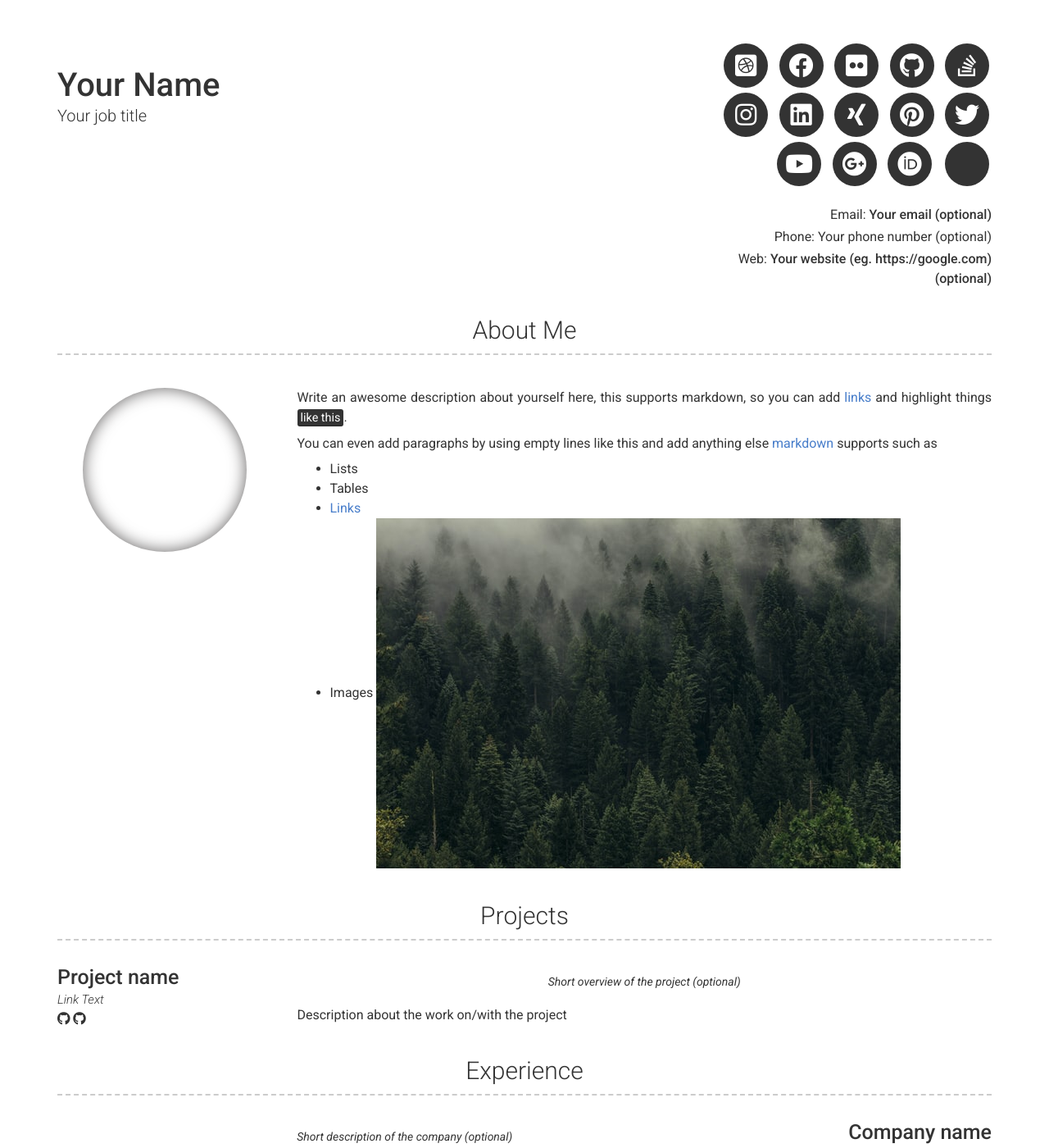
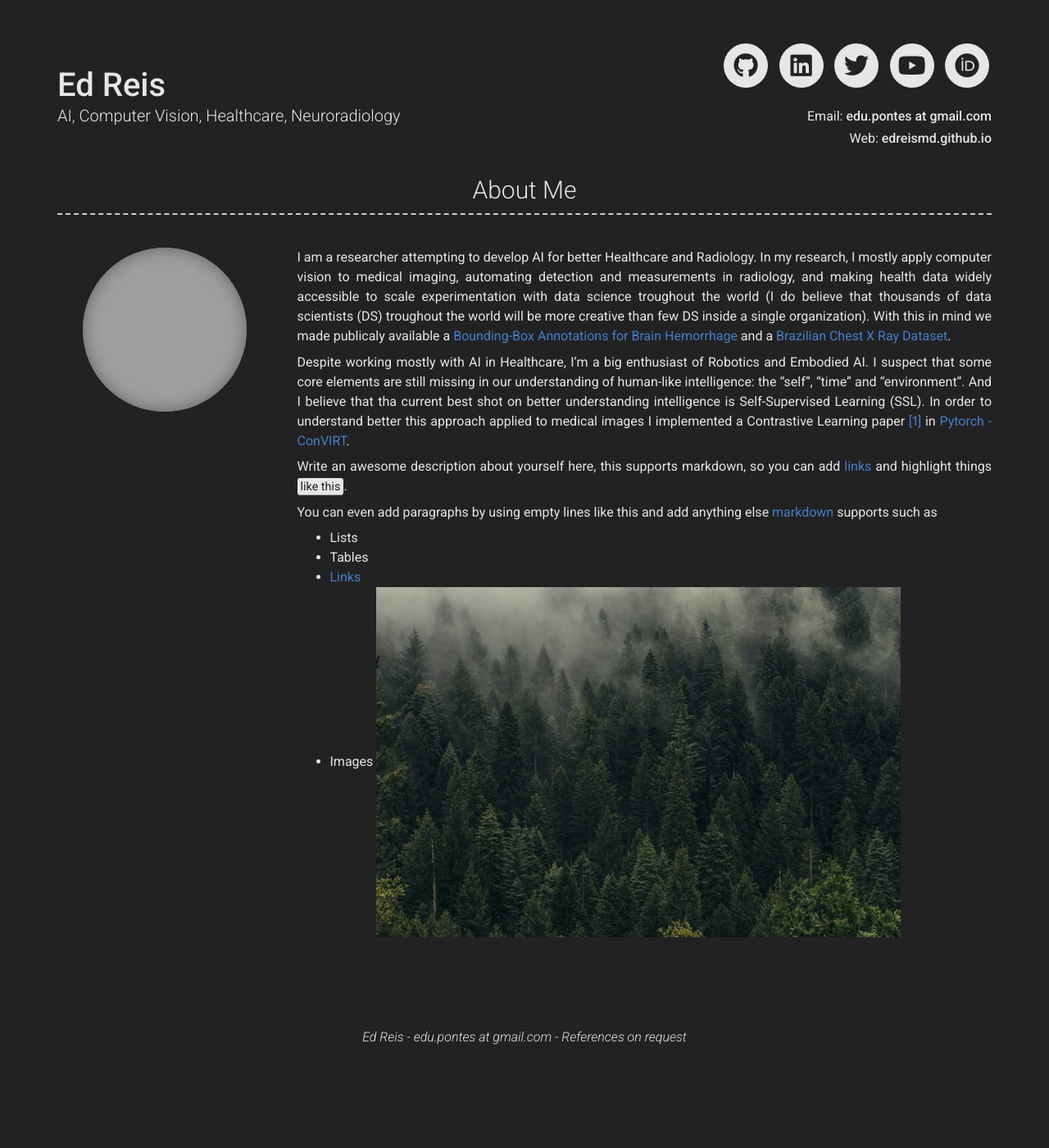
Before and after one commit to edreisMD/edreismd.github.io_old, a Jekyll site: the page built from index.md, in a window 1280 px wide and 1400 px high. Shown: the whole window at 82% size. Built offline with Jekyll 4.4.1, drawn with Linux system fonts in a browser that asks for light colours; nearby versions of some CDN libraries; some of the changed text lies outside the part shown; grey boxes are pictures that could not be loaded.

Commit message:
text new

```diff
--- a/_config.yml
+++ b/_config.yml
@@ -1,43 +1,43 @@
 # Site
-repository: Git repository where your resume will be hosted, only required if you are hosting on GitHub (eg. sproogen/modern-resume-theme)
-# favicon: Directory of your favicon (eg. images/favicon.ico)(optional)
+repository: edreisMD/edreismd.github.io # Git repository where your resume will be hosted, only required if you are hosting on GitHub (eg. sproogen/modern-resume-theme)
+favicon: images/flavicon_robo.svg # Directory of your favicon (eg. images/favicon.ico)(optional)
 
 # Content configuration version
-version: 2
+version: 5
 
 # Personal info
-name: Your Name
-title: Your job title
-email: Your email (optional)
-# email_title: Email (Email title override)
-phone: Your phone number (optional)
+name: Ed Reis
+title: AI, Computer Vision, Healthcare, Neuroradiology
+email: edu.pontes at gmail.com
+# # email_title: Email (Email title override)
+# phone: Your phone number (optional)
 # phone_title: Phone (Phone title override)
-website: Your website (eg. https://google.com)(optional)
+website: edreismd.github.io
 # website_title: Web (Website title override)
 
 # Dark Mode (true/false/never)
-darkmode: false
+darkmode: true
 
 # Social links
-twitter_username: jekyllrb
-github_username:  jekyll
-stackoverflow_username: "00000001"
-dribbble_username: jekyll
-facebook_username: jekyll
-flickr_username: jekyll
-instagram_username: jekyll
-linkedin_username: jekyll
-xing_username: jekyll
-pinterest_username: jekyll
-youtube_username: jekyll
-googleplus_username: +jekyll
-orcid_username: 0000-0000-0000-0000
+twitter_username: edreismd
+github_username:  edreismd
+# stackoverflow_username: "00000001"
+# dribbble_username: jekyll
+# facebook_username: jekyll
+# flickr_username: jekyll
+# instagram_username: jekyll
+linkedin_username: edreismd
+# xing_username: jekyll
+# pinterest_username: jekyll
+youtube_username: doodsEdu
+# googleplus_username: +jekyll
+orcid_username: 0000-0001-5110-457X
 
-# Additional icon links
-additional_links:
-- title: Link name
-  icon: Font Awesome brand icon name (eg. fab fa-twitter) (https://fontawesome.com/icons?d=gallery&s=brands&m=free)
-  url: Link url (eg. https://google.com)
+# # Additional icon links
+# additional_links:
+# - title: Link name
+#   icon: Font Awesome brand icon name (eg. fab fa-twitter) (https://fontawesome.com/icons?d=gallery&s=brands&m=free)
+#   url: Link url (eg. https://google.com)
 # - title: another link
 #   icon: font awesome brand icon name (eg. fab fa-twitter) (https://fontawesome.com/icons?d=gallery&s=brands&m=free)
 #   url: Link url (eg. https://google.com)
@@ -50,8 +50,16 @@ additional_links:
 
 # About Section
 # about_title: About Me (Use this to override about section title)
-about_profile_image: Directory of profile image (eg. images/profile.jpg)
+about_profile_image: images/edu_perfil.jpeg
 about_content: | # this will include new lines to allow paragraphs
+  I am a researcher attempting to develop AI for better Healthcare and Radiology. In my research, I mostly apply computer vision to medical imaging, automating detection and measurements in radiology, and making health data widely accessible to scale experimentation with data science troughout the world (I do believe that thousands of data scientists (DS) troughout the world will be more creative than few DS inside a single organization).
+  With this in mind we made publicaly available a [Bounding-Box Annotations for Brain Hemorrhage](https://physionet.org/content/bhx-brain-bounding-box/1.1) and a [Brazilian Chest X Ray Dataset](https://physionet.org/content/bhx-brain-bounding-box/1.1).
+
+  Despite working mostly with AI in Healthcare, I'm a big enthusiast of Robotics and Embodied AI.
+  I suspect that some core elements are still missing in our understanding of human-like intelligence: the "self", "time" and "environment".
+  And I believe that tha current best shot on better understanding intelligence is Self-Supervised Learning (SSL).
+  In order to understand better this approach applied to medical images I implemented a Contrastive Learning paper [[1]](https://arxiv.org/pdf/2010.00747.pdf) in [Pytorch - ConVIRT](https://github.com/edreisMD/ConVIRT-pytorch).
+
   Write an awesome description about yourself here, this supports markdown, so you can add [links](http://foobar.com) and highlight things <mark>like this</mark>.
 
   You can even add paragraphs by using empty lines like this and add anything else [markdown](https://www.markdownguide.org/getting-started#what-is-markdown) supports such as
```
